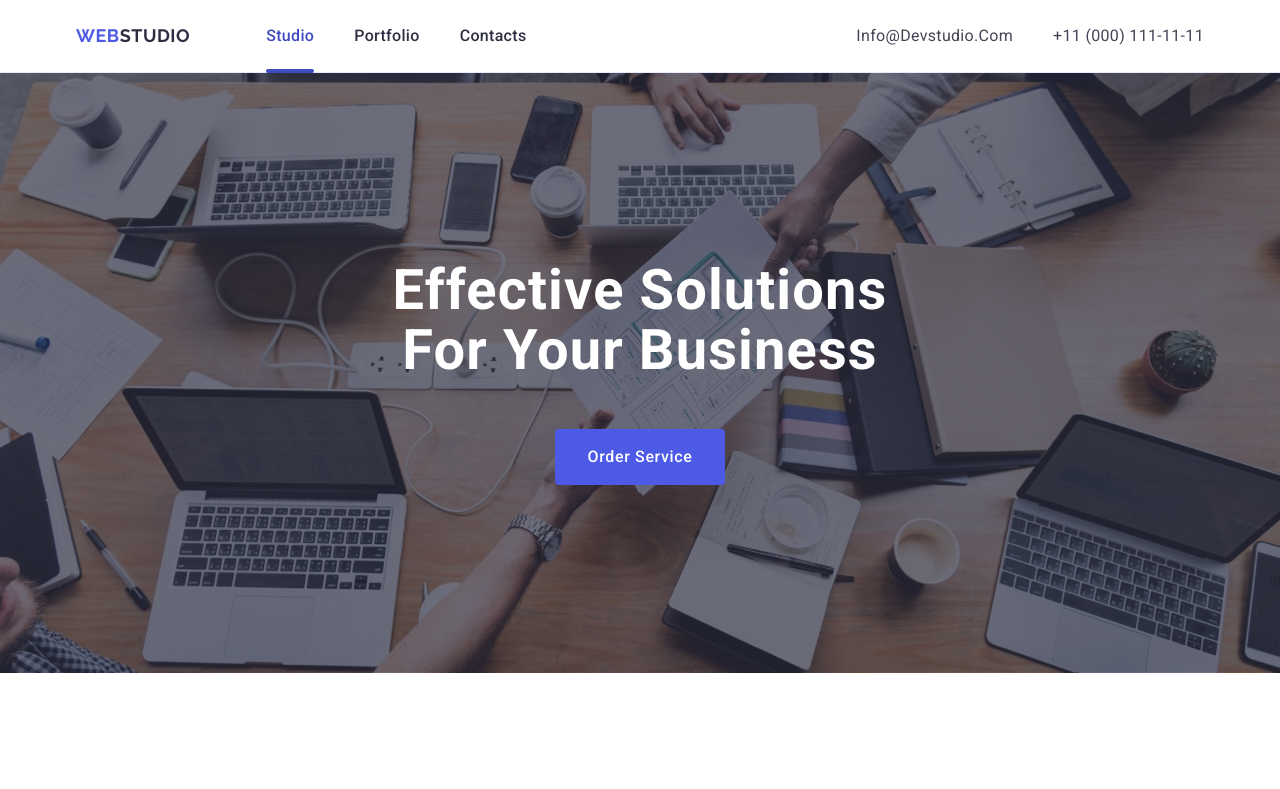
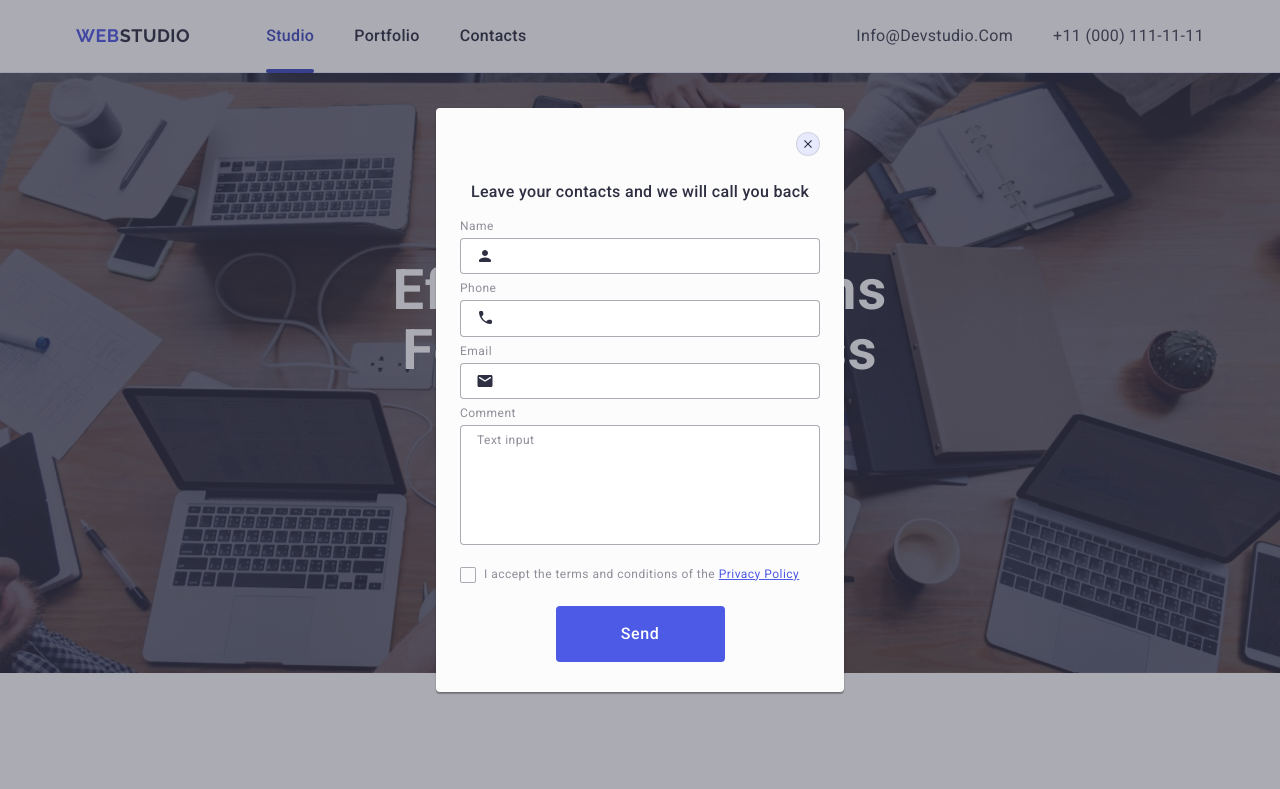
Before and after one commit to EugeniaAleks/goit-markup-hw-05, a plain HTML site: page index.html in a window 1280 px wide. Shown: the top 789 px of the page. Drawn offline with nearby package versions, Linux system fonts and the light colour scheme.

Commit message:
modal-one

```diff
--- a/css/styles.css
+++ b/css/styles.css
@@ -550,14 +550,12 @@ a {
 .backdrop {
   position: fixed;
   inset: 0;
-  display: flex;
-  align-items: center;
-  justify-content: center;
+
   background-color: var(--backdrop-bg);
   opacity: 0;
   visibility: hidden;
   pointer-events: none;
-  transition: opasity 250ms cubic-bezier(0.4, 0, 0.2, 1),
+  transition: opacity 250ms cubic-bezier(0.4, 0, 0.2, 1),
     visibility 250ms cubic-bezier(0.4, 0, 0.2, 1);
 }
 
@@ -569,13 +567,18 @@ a {
 
 .modal {
   position: absolute;
+  top: 50%;
+  left: 50%;
+  transform: translate(-50%, -50%) scale(1);
   width: 408px;
-  height: 100%;
-  max-height: 584px;
+  min-height: 584px;
   overflow-y: auto;
   padding: 72px 24px 24px;
   background-color: var(--modal-bg);
   border-radius: 4px;
+  box-shadow: 0px 1px 1px rgba(0, 0, 0, 0.14), 0px 1px 3px rgba(0, 0, 0, 0.12),
+    0px 2px 1px rgba(0, 0, 0, 0.2);
+  transition: transform 250ms cubic-bezier(0.4, 0, 0.2, 1);
 }
 .modal-close-btn {
   position: absolute;
@@ -584,19 +587,26 @@ a {
   display: flex;
   align-items: center;
   justify-content: center;
-  padding: 8px;
+  padding: 0;
+  width: 24px;
+  height: 24px;
   background-color: var(--border-card-color);
   fill: var(--dark-bg-color);
   border: 1px solid var(--close-btn-border-color);
   border-radius: 50%;
-  transition: background-color 250ms cubic-bezier(0.4, 0, 0.2, 1),
-    fill 250ms cubic-bezier(0.4, 0, 0.2, 1);
+  cursor: pointer;
+  transition: background-color 250ms cubic-bezier(0.4, 0, 0.2, 1);
+}
+
+.modal-close-icon {
+  transition: fill 250ms cubic-bezier(0.4, 0, 0.2, 1);
 }
 
 .modal-close-btn:hover,
 .modal-close-btn:focus {
   background-color: var(--active-color);
   fill: var(--dark-bg-text-color);
+  border: none;
 }
 
 .modal-form-title {
--- a/index.html
+++ b/index.html
@@ -645,19 +645,18 @@
 
     <!-------------------- modal-window ------------------->
 
-    <div class="backdrop">
+    <div class="backdrop is-open">
       <div class="modal">
-        <button class="modal-close-btn">
+        <button class="modal-close-btn" type="button">
           <svg class="modal-close-icon" width="8" height="8">
             <use href="./images/icons.svg#icon-close-btn"></use>
           </svg>
         </button>
+        <p class="modal-form-title">
+          Leave your contacts and we will call you back
+        </p>
 
         <form>
-          <p class="modal-form-title">
-            Leave your contacts and we will call you back
-          </p>
-
           <div class="modal-form-field">
             <label class="modal-form-label info-label" for="user-name"
               >Name</label
```
